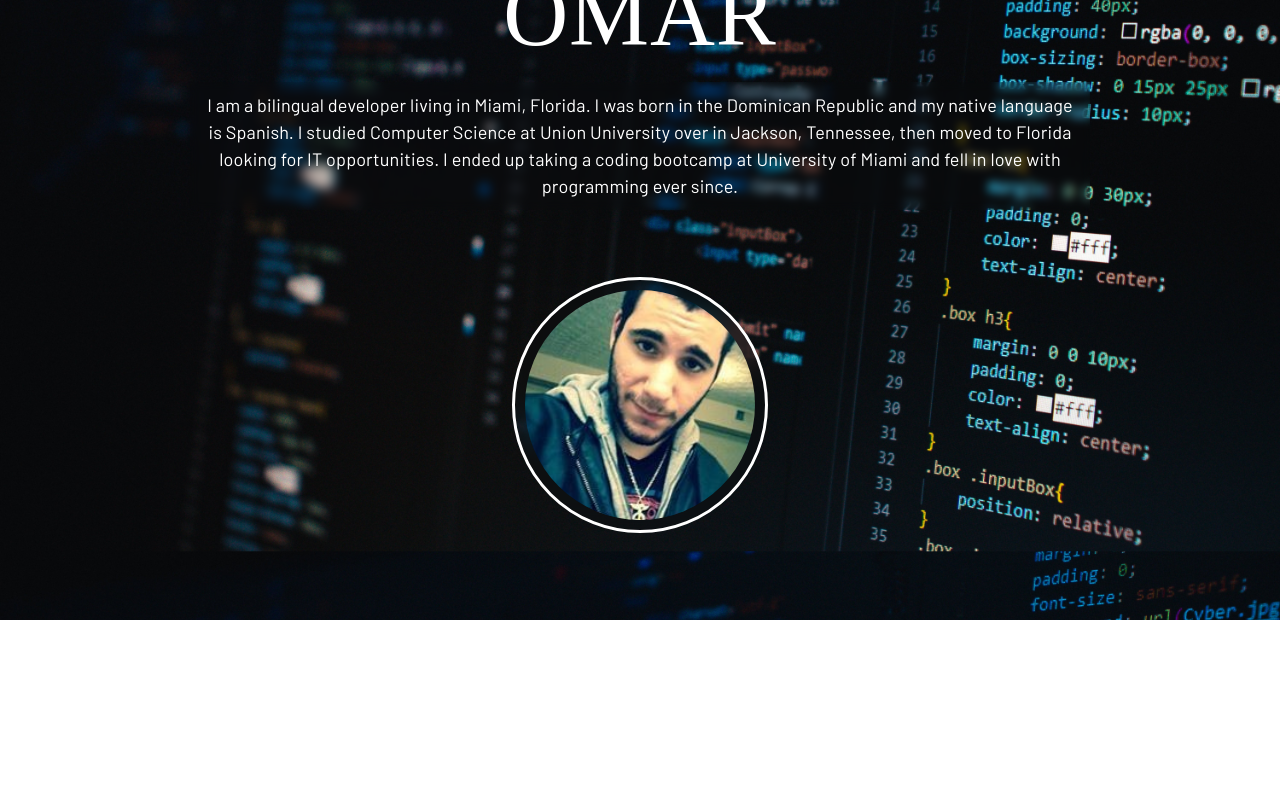
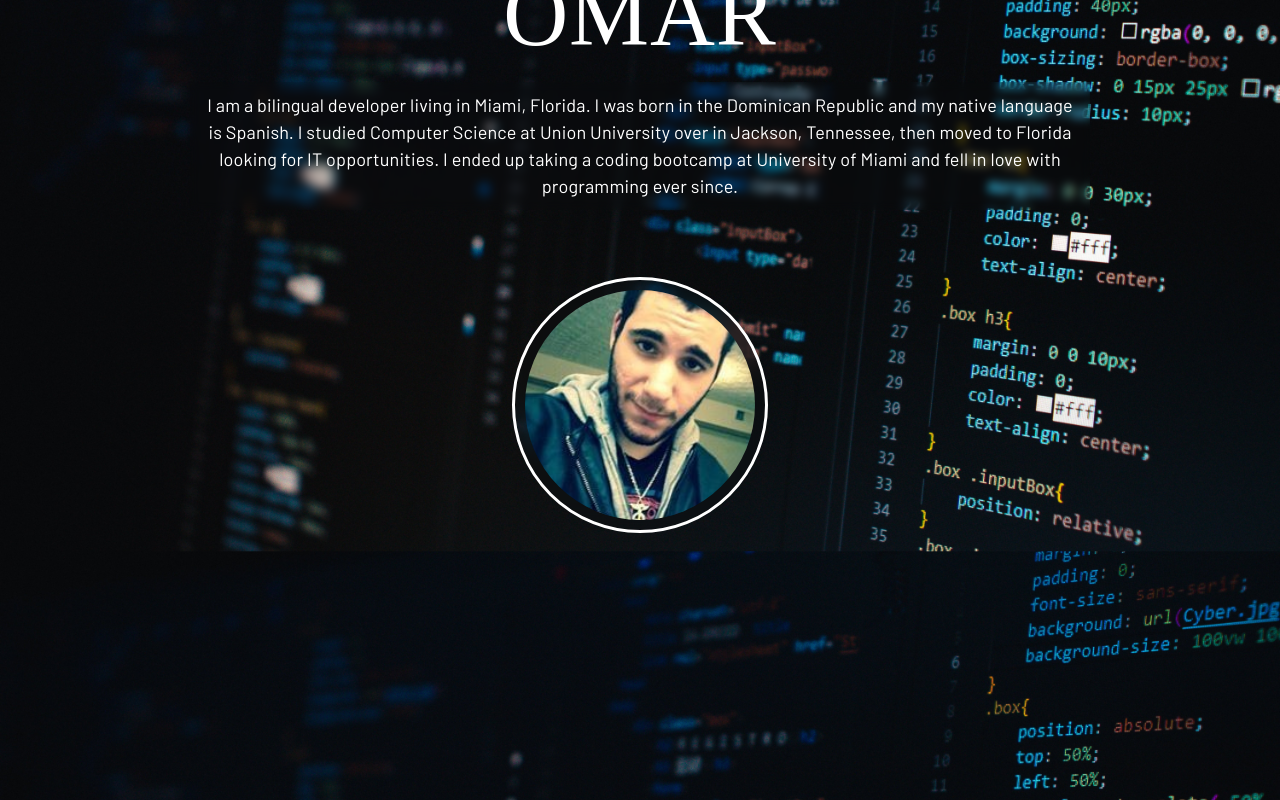
Before and after one commit to omiinaya/nextjs, a Next.js app: page / in a window 1280 px wide. Shown: the part 302-1102 px from the top of the page. Before the commit the page ends 922 px from the top, so only its background shows below. Built offline with nearby package versions, Linux system fonts and the light colour scheme; a web font is replaced by a local one.

Commit message:
showing cards based on visibility.

```diff
--- /dev/null
+++ b/components/Cards.js
@@ -0,0 +1,37 @@
+import Box from '@mui/material/Box';
+import Paper from '@mui/material/Paper';
+import Grow from '@mui/material/Grow';
+
+const icon = (
+    <Paper sx={{ m: 1 }} elevation={4}>
+        <Box component="svg" sx={{ width: 100, height: 100 }}>
+            <Box
+                component="polygon"
+                sx={{
+                    fill: (theme) => theme.palette.common.white,
+                    stroke: (theme) => theme.palette.divider,
+                    strokeWidth: 1,
+                }}
+                points="0,100 50,00, 100,100"
+            />
+        </Box>
+    </Paper>
+);
+
+export default function SimpleGrow(props) {
+    return (
+        <Box sx={{ height: 180 }}>
+            <Box sx={{ display: 'flex' }}>
+                <Grow in={props.visible}>{icon}</Grow>
+                {/* Conditionally applies the timeout prop to change the entry speed. */}
+                <Grow
+                    in={props.visible}
+                    style={{ transformOrigin: '0 0 0' }}
+                    {...(props.visible ? { timeout: 1000 } : {})}
+                >
+                    {icon}
+                </Grow>
+            </Box>
+        </Box>
+    );
+}
--- a/components/Home/Home.js
+++ b/components/Home.js
@@ -4,7 +4,7 @@
 import Avatar from '@mui/material/Avatar';
 import Fade from '@mui/material/Fade';
 import Slide from '@mui/material/Slide';
-import AvatarImage from "../../public/static/imgs/avatar.png"
+import AvatarImage from "../public/static/imgs/avatar.png"
 
 export default function Home() {
     const [upper, setUpper] = useState(false);
--- /dev/null
+++ b/components/Skills.js
@@ -0,0 +1,24 @@
+import { useState, useEffect } from 'react';
+import Box from '@mui/material/Box';
+import Cards from './Cards'
+import VisibilitySensor from 'react-visibility-sensor';
+
+export default function SimpleGrow() {
+    const [visible, setVisible] = useState(false);
+
+    useEffect(() => {
+        console.log(visible)
+    }, [visible]);
+
+    return (
+        <Box sx={{
+            m: '20'
+        }}>
+            <VisibilitySensor
+                onChange={(e) => { setVisible(e) }}
+            >
+                <Cards visible={visible} />
+            </VisibilitySensor>
+        </Box>
+    );
+}
--- a/package.json
+++ b/package.json
@@ -17,6 +17,7 @@
     "next": "latest",
     "react": "17.0.2",
     "react-dom": "17.0.2",
-    "react-scroll": "^1.8.4"
+    "react-scroll": "^1.8.4",
+    "react-visibility-sensor": "^5.1.1"
   }
 }
--- a/pages/index.js
+++ b/pages/index.js
@@ -1,6 +1,7 @@
 import Head from 'next/head'
-import NavBar from '../components/NavBar/NavBar'
-import Home from '../components/Home/Home'
+import NavBar from '../components/NavBar'
+import Home from '../components/Home'
+import Skills from '../components/Skills'
 
 export default function App() {
   return (
@@ -11,6 +12,7 @@
       </Head>
       <NavBar />
       <Home />
+      <Skills />
     </div>
   )
 }
```
Also changed, not shown: components/NavBar.js (renamed from components/NavBar/NavBar.js), 1 other file (tests, documents, lock files or other folders).
